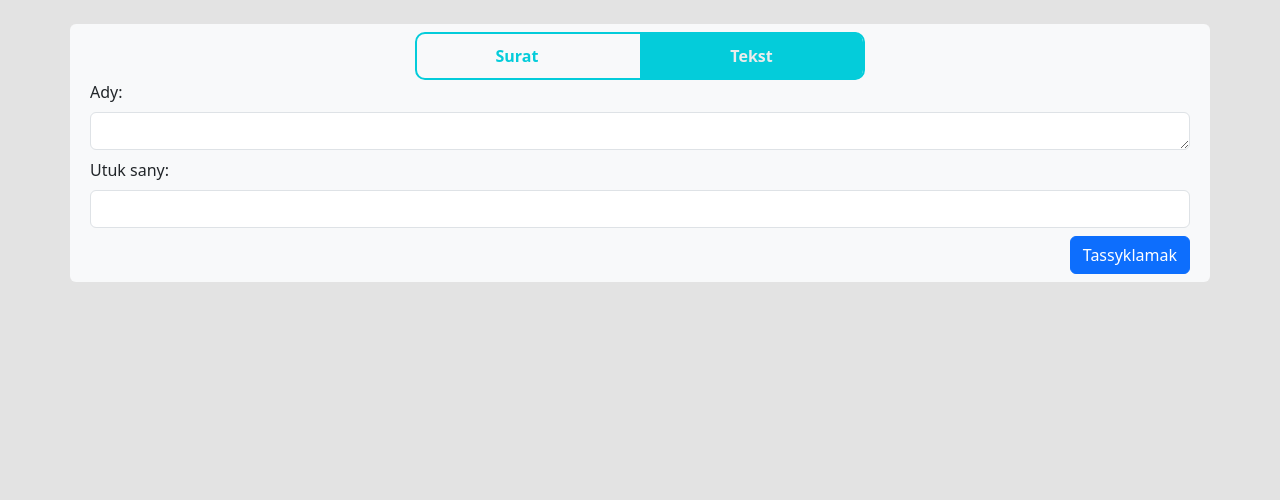
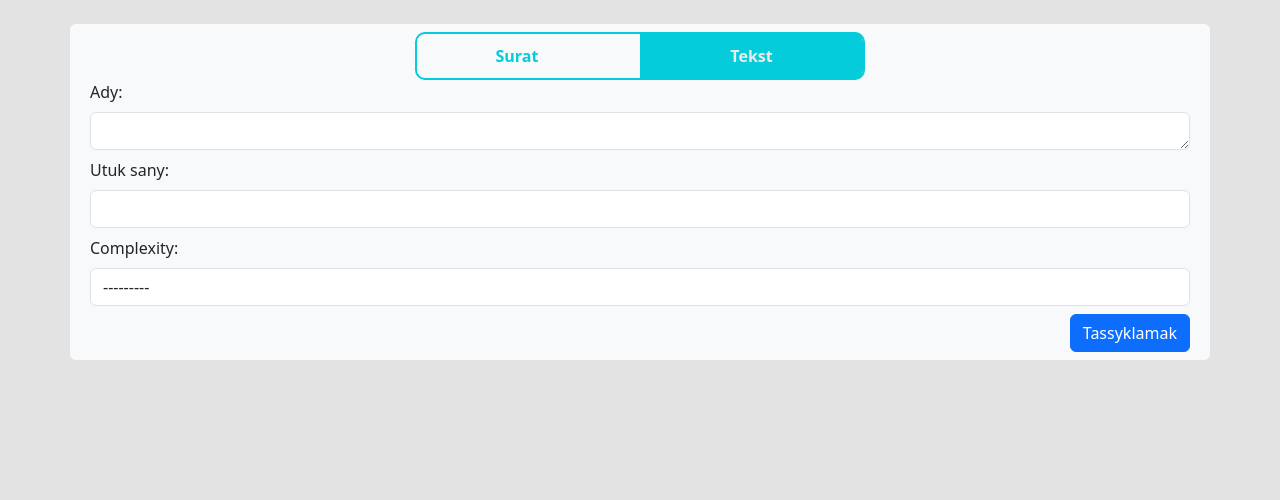
Before and after one commit to neharix/quizz, a Django app: page /admin/editable_challenges/edit/3/add_question/ in a window 1280 px wide. Shown: the part 72-572 px from the top of the page. Run offline with Django 5.2, Linux system fonts and the light colour scheme; data comes from the database, SQL or seed files in the repository; both versions use the stored data as it was after the commit; some libraries are stand-ins or nearby versions.

Commit message:
some changes

```diff
--- a/easy_admin/forms.py
+++ b/easy_admin/forms.py
@@ -1,6 +1,6 @@
 from django import forms
 
-from challenge.models import Challenge, Question
+from challenge.models import Challenge, Complexity, Question
 
 bootstrap_attr = {"class": "form-control my-2"}
 bootstrap_for_textarea = {"class": "form-control my-2", "rows": "1"}
@@ -27,7 +27,6 @@ class ChallengeForm(forms.ModelForm):
 
 
 class QuestionForm(forms.ModelForm):
-
     question = forms.CharField(
         label="Ady", widget=forms.Textarea(attrs=bootstrap_for_textarea), required=False
     )
@@ -40,4 +39,4 @@ class QuestionForm(forms.ModelForm):
 
     class Meta:
         model = Question
-        fields = ("question", "image", "point", "challenge")
+        fields = ("question", "image", "point", "challenge", "complexity")
--- a/easy_admin/response_fields.py
+++ b/easy_admin/response_fields.py
@@ -22,6 +22,7 @@ class FQuestion:
         self.question = question.question
         self.is_image = question.is_image
         self.image = question.image
+        self.complexity = question.complexity
         self.pk = question.pk
 
     def __str__(self):
--- a/easy_admin/templates/add_question.html
+++ b/easy_admin/templates/add_question.html
@@ -41,5 +41,8 @@
         }
     }
     select.parentElement.style = "display: none;"
+
+    let complexity_select = document.getElementById("id_complexity");
+    complexity_select.setAttribute("class", "form-control my-2");
     </script>
 {% endblock scripts %}
--- a/easy_admin/templates/edit_challenge.html
+++ b/easy_admin/templates/edit_challenge.html
@@ -27,6 +27,7 @@
                         <th scope="col">№</th>
                         <th scope="col">Sorag</th>
                         <th scope="col">Suratmy?</th>
+                        <th scope="col">Derejesi</th>
                         <th scope="col"></th>
                     </tr>
                 </thead>
@@ -48,6 +49,7 @@
                                     <i class="bi bi-x-circle-fill" style="color: red !important"></i>
                                 </td>
                             {% endif %}
+                            <td>{{ row.complexity.level }}</td>
                             <td>
                                 <a href="edit_question/{{ row.pk }}/" class="btn btn-primary"><i class="bi bi-gear"></i></a> <a href="delete_question/{{ row.pk }}/" class="btn btn-danger"><i class="bi bi-trash3"></i></a>
                             </td>
```
Also changed, not shown: db.sqlite3.
